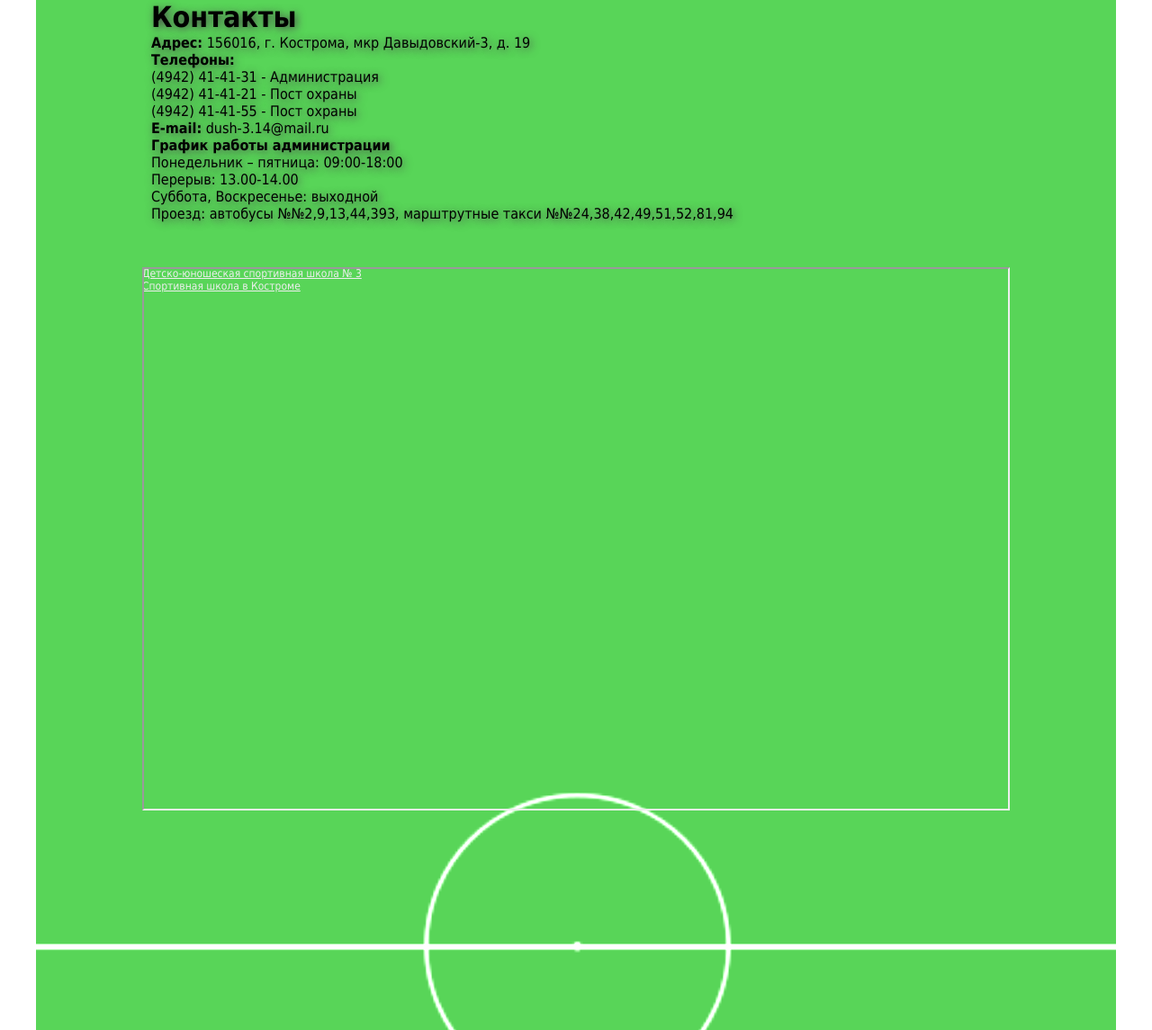
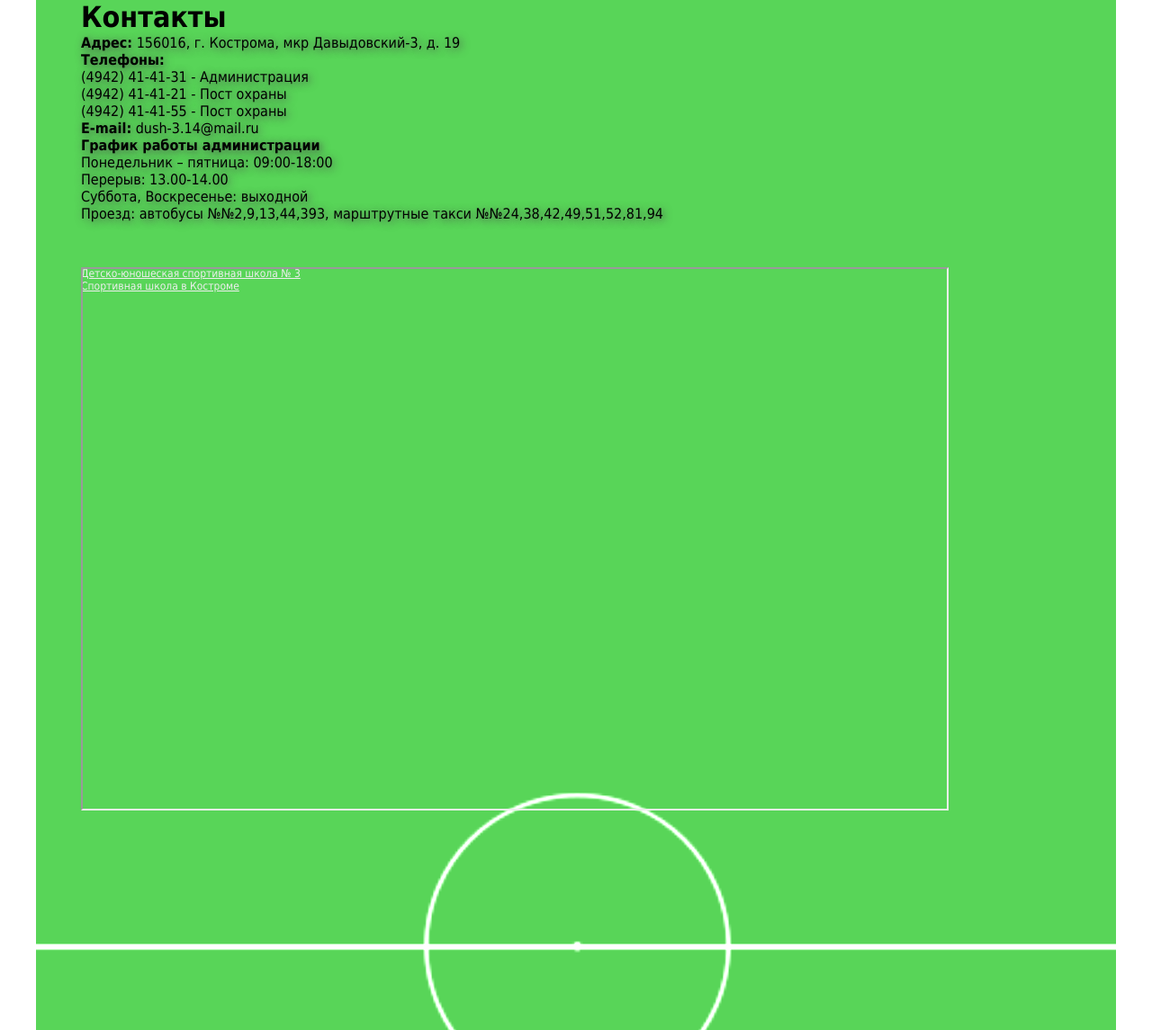
Before and after one commit to AirGuy-one/sports_school, a Django app: page /contacts in a window 1280 px wide. Shown: the part 88-1233 px from the top of the page at 90% size. Run offline with Django 4.2, Linux system fonts and the light colour scheme; parts of the project's set-up code (start-up, migrations or seed data) failed here and were passed over.

Commit message:
Get rid of unnecessary the indents

```diff
--- a/static/css/about-organization-list.css
+++ b/static/css/about-organization-list.css
@@ -24,12 +24,11 @@ main::before {
 }
 
 .main-info {
-    max-width: 1100px;
+    width: 1100px;
 }
 
-main h1, p {
+main p {
     align-self: center;
-    margin: 0 0 0 10px;
     text-align: left;
     text-shadow: #4b4b4b 2px 2px 10px;
 }
```
